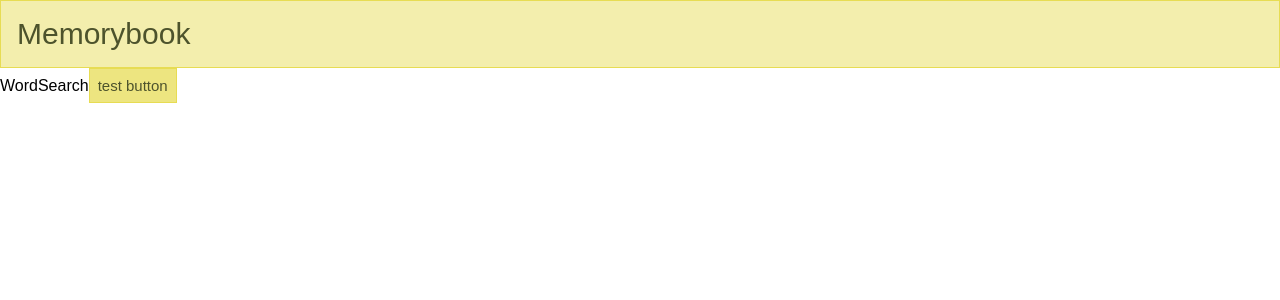
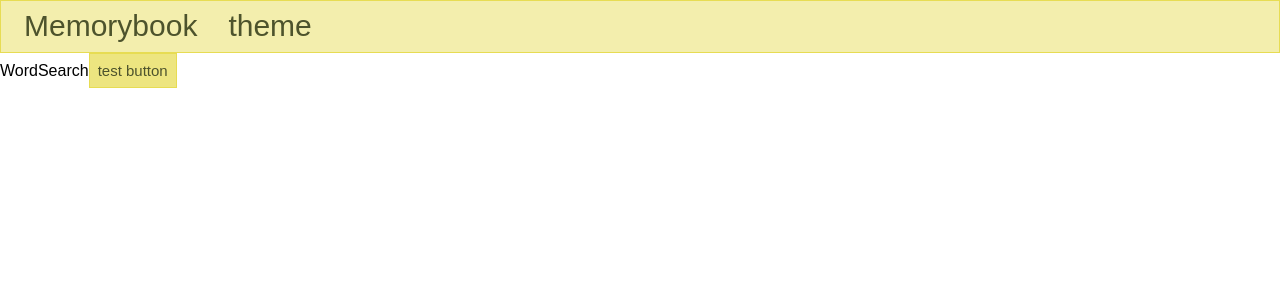
Before and after one commit to Epikem/vocabo, a React app in the folder client/: page / in a window 1280 px wide. Shown: the top 300 px of the page. Built offline with nearby package versions, Linux system fonts and the light colour scheme.

Commit message:
add styled to Header

```diff
--- a/client/src/presentational/Header/HeaderStyles.tsx
+++ b/client/src/presentational/Header/HeaderStyles.tsx
@@ -4,16 +4,22 @@ import styled from "styled-components";
 const HeaderBox = styled.div`
   background-color: ${props => lighten(0.1,props.theme.primaryColor)};
   border: 1px solid ${props => darken(0.1, props.theme.primaryColor)};
-  padding: 1rem;
-  color: ${props => props.theme.fontColor};
-  font-size: ${props => props.theme.titleSize};
 `
 
 const LogoBox = styled.div`
-  font-size: ${props => props.theme.titleSize};
-  color: ${props => props.theme.fontColor};
   transition: all .15s linear;
   transition-property: box-shadow, height, width, background-color, font-size, color;
 `
 
-export { HeaderBox, LogoBox };
+const HeaderItem = styled.div`
+  color: ${props => props.theme.fontColor};
+  font-size: ${props => props.theme.titleSize};
+  padding: .5rem;
+  border-bottom: 1px solid transparent;
+
+  :hover{
+    border-bottom: 1px solid red;
+  }
+`
+
+export { HeaderBox, LogoBox, HeaderItem };
--- a/client/src/presentational/Header/index.tsx
+++ b/client/src/presentational/Header/index.tsx
@@ -1,15 +1,21 @@
-import * as React from 'react';
-import { HeaderBox, LogoBox } from './HeaderStyles';
+import * as React from "react";
+import { HeaderBox, LogoBox, HeaderItem } from "./HeaderStyles";
+import { FlexBox } from "../FlexBox";
+import { NavItem } from "../NavItem";
 
-interface IHeaderProps {
+interface IHeaderProps {}
 
-}
-
-export const Header: React.SFC<IHeaderProps> = (props) => {
+export const Header: React.SFC<IHeaderProps> = props => {
   return (
     <HeaderBox>
-      <LogoBox>Memorybook</LogoBox>
-
+      <FlexBox direction="row">
+        <HeaderItem>
+          <LogoBox><NavItem to="/">Memorybook</NavItem></LogoBox>
+        </HeaderItem>
+        <HeaderItem>
+          <NavItem to="theme">theme</NavItem>
+        </HeaderItem>
+      </FlexBox>
     </HeaderBox>
   );
 };
```
